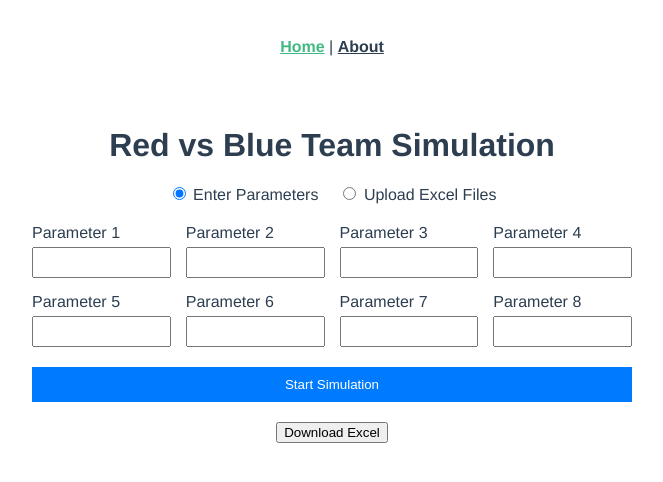
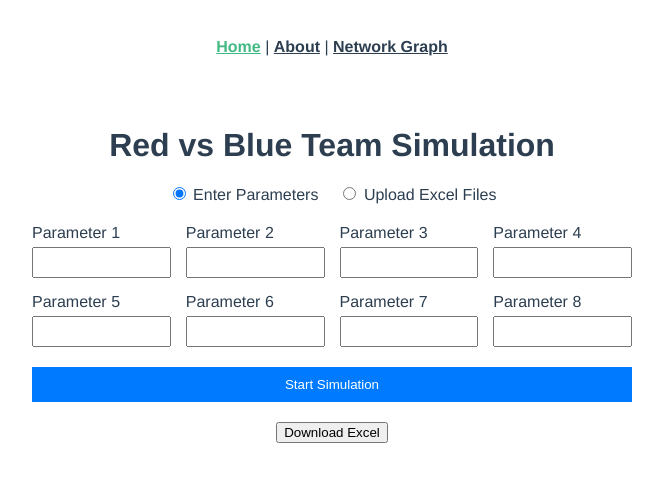
Before and after one commit to jjwilliamjun/clash-of-llms-next, a Vue app in the folder clash-of-llms/: page / in a window 1280 px wide. Shown: the top 482 px of the page, without its empty margins (308-971 px from the left). Built offline with nearby package versions, Linux system fonts and the light colour scheme.

Commit message:
feat: update main app structure to include network graph view

```diff
--- a/clash-of-llms/src/App.vue
+++ b/clash-of-llms/src/App.vue
@@ -1,16 +1,17 @@
 <template>
-  <nav>
-    <router-link to="/">Home</router-link> |
-    <router-link to="/about">About</router-link>
-  </nav>
-  <router-view/>
+  <div id="app">
+    <nav>
+      <router-link to="/">Home</router-link> |
+      <router-link to="/about">About</router-link> |
+      <router-link to="/network">Network Graph</router-link>  <!-- Link to Network Graph -->
+    </nav>
+    <router-view/>
+  </div>
 </template>
 
 <style>
 #app {
   font-family: Avenir, Helvetica, Arial, sans-serif;
-  -webkit-font-smoothing: antialiased;
-  -moz-osx-font-smoothing: grayscale;
   text-align: center;
   color: #2c3e50;
 }
```
